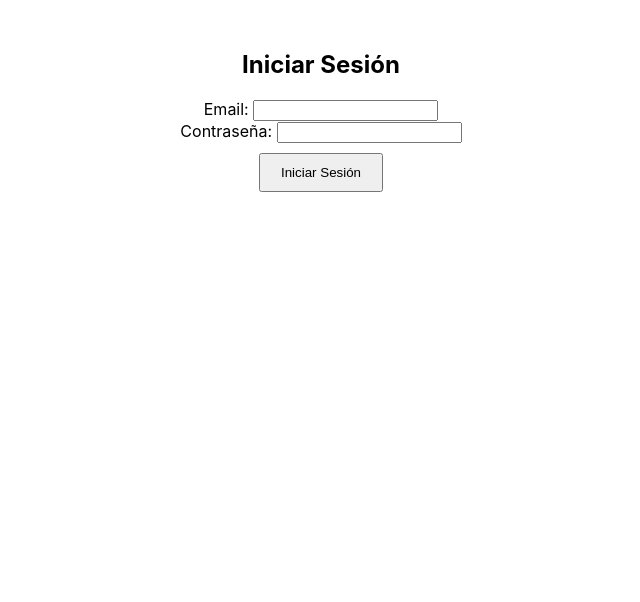
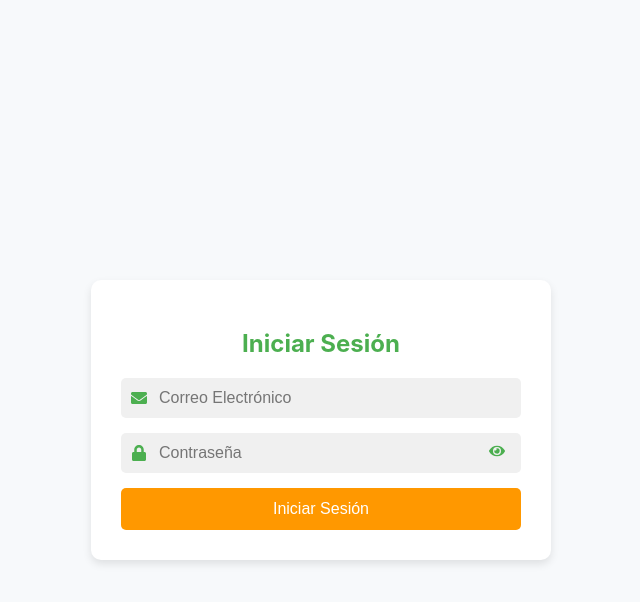
Before and after one commit to javicuarteroUCLM/appWebCompra-TSW, a React (Create React App) app in the folder frontend/: page /login in a window 1280 px wide. Shown: the top 602 px of the page, without its empty margins (319-959 px from the left). Built offline with nearby package versions, Linux system fonts and the light colour scheme.

Commit message:
mejora login form

```diff
--- a/frontend/src/components/LoginForm.js
+++ b/frontend/src/components/LoginForm.js
@@ -1,13 +1,14 @@
 import React, { useState } from 'react';
 import userService from '../services/userService';
 import { useNavigate } from 'react-router-dom';
+import { FaEnvelope, FaLock, FaEye, FaEyeSlash } from 'react-icons/fa';
 
 const LoginForm = () => {
   const [email, setEmail] = useState('');
   const [password, setPassword] = useState('');
   const [message, setMessage] = useState('');
+  const [showPassword, setShowPassword] = useState(false);
   const navigate = useNavigate();
-
 
   const handleLogin = async (e) => {
     e.preventDefault();
@@ -15,44 +16,134 @@ const LoginForm = () => {
     try {
       const token = await userService.login(email, password);
       setMessage('Inicio de sesión exitoso');
-      // Guarda el token en el almacenamiento local o cookies
       localStorage.setItem('authToken', token);
       navigate('/dashboard');
-
     } catch (error) {
       setMessage(`Error: ${error.response?.data?.message || 'Credenciales inválidas'}`);
     }
   };
 
+  const togglePasswordVisibility = () => {
+    setShowPassword((prevShowPassword) => !prevShowPassword);
+  };
+
   return (
-    <div style={{ textAlign: 'center', marginTop: '50px' }}>
-      <h2>Iniciar Sesión</h2>
-      <form onSubmit={handleLogin}>
-        <div>
-          <label>Email: </label>
+    <div style={styles.container}>
+      <div style={styles.formContainer}>
+        <h2 style={styles.title}>Iniciar Sesión</h2>
+        <form onSubmit={handleLogin} style={styles.form}>
+          <div style={styles.inputGroup}>
+            <FaEnvelope style={styles.icon} />
             <input
               type="email"
               value={email}
               onChange={(e) => setEmail(e.target.value)}
+              placeholder="Correo Electrónico"
+              style={styles.input}
               required
             />
           </div>
-        <div>
-          <label>Contraseña: </label>
+          <div style={styles.inputGroup}>
+            <FaLock style={styles.icon} />
             <input
-            type="password"
+              type={showPassword ? 'text' : 'password'}
               value={password}
               onChange={(e) => setPassword(e.target.value)}
+              placeholder="Contraseña"
+              style={styles.input}
               required
             />
+            <button
+              type="button"
+              onClick={togglePasswordVisibility}
+              style={styles.eyeButton}
+            >
+              {showPassword ? <FaEyeSlash /> : <FaEye />}
+            </button>
           </div>
-        <button type="submit" style={{ marginTop: '10px', padding: '10px 20px' }}>
+          <button type="submit" style={styles.button}>
             Iniciar Sesión
           </button>
         </form>
-      {message && <p style={{ color: 'red' }}>{message}</p>}
+        {message && <p style={styles.message}>{message}</p>}
+      </div>
     </div>
   );
 };
 
+const styles = {
+  container: {
+    display: 'flex',
+    justifyContent: 'center',
+    alignItems: 'center',
+    minHeight: '100vh',
+    backgroundColor: '#f7f9fb',
+    padding: '20px',
+  },
+  formContainer: {
+    width: '100%',
+    maxWidth: '400px',
+    backgroundColor: '#fff',
+    borderRadius: '10px',
+    boxShadow: '0 4px 8px rgba(0, 0, 0, 0.1)',
+    padding: '30px',
+    textAlign: 'center',
+  },
+  title: {
+    fontSize: '24px',
+    fontWeight: 'bold',
+    marginBottom: '20px',
+    color: '#4CAF50',
+  },
+  form: {
+    display: 'flex',
+    flexDirection: 'column',
+    gap: '15px',
+  },
+  inputGroup: {
+    display: 'flex',
+    alignItems: 'center',
+    backgroundColor: '#f0f0f0',
+    borderRadius: '5px',
+    padding: '10px',
+    position: 'relative',
+  },
+  icon: {
+    marginRight: '10px',
+    color: '#4CAF50',
+  },
+  input: {
+    border: 'none',
+    outline: 'none',
+    flex: 1,
+    backgroundColor: 'transparent',
+    fontSize: '16px',
+    color: '#333',
+  },
+  eyeButton: {
+    backgroundColor: 'transparent',
+    border: 'none',
+    cursor: 'pointer',
+    color: '#4CAF50',
+    position: 'absolute',
+    right: '10px',
+    fontSize: '16px',
+  },
+  button: {
+    backgroundColor: '#ff9800',
+    color: '#fff',
+    fontSize: '16px',
+    padding: '12px 20px',
+    border: 'none',
+    borderRadius: '5px',
+    cursor: 'pointer',
+    transition: 'background-color 0.3s',
+  },
+  message: {
+    marginTop: '15px',
+    fontSize: '14px',
+    color: '#ff5722',
+  },
+};
+
 export default LoginForm;
```
Lines whose indentation alone changed are shown as unchanged.
